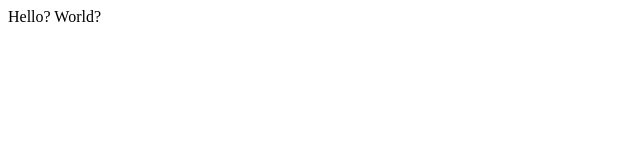
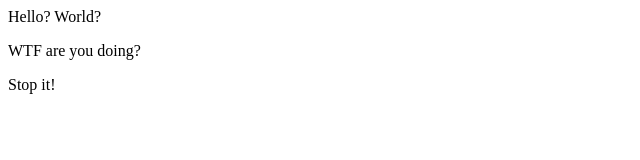
Before and after one commit to lwilts/wiltsite, a plain HTML site: page index.html in a window 1280 px wide. Shown: the whole page, without its empty margins (0-640 px from the left). Drawn offline with Linux system fonts and the light colour scheme.

Commit message:
additional pleading

```diff
--- a/index.html
+++ b/index.html
@@ -1,3 +1,5 @@
 <html>
   <p>Hello? World?</p>
+  <p>WTF are you doing?</p>
+  <p>Stop it!</p>
 </html>
```
